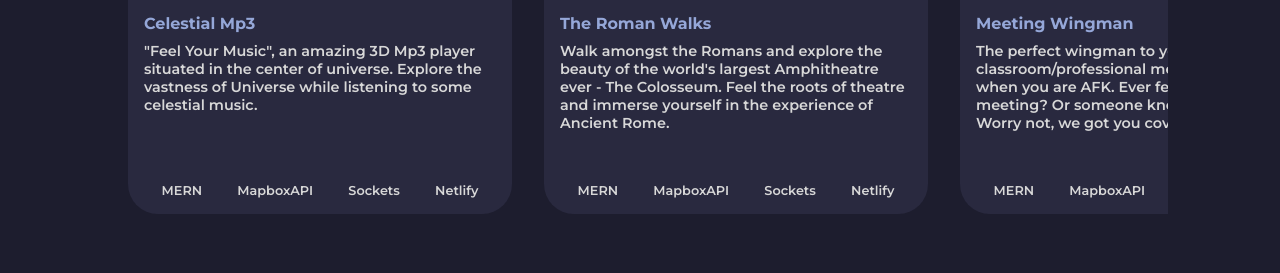
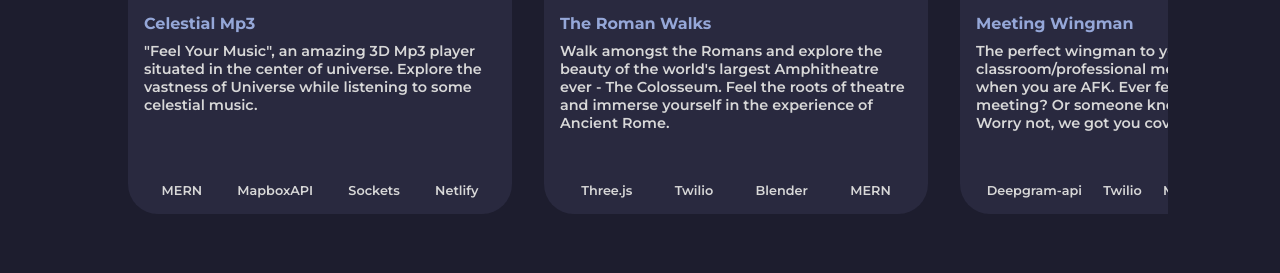
Before and after one commit to RajatSatashiya/Portfolio, a React (Create React App) app: page / in a window 1280 px wide. Shown: the part 1829-2102 px from the top of the page. Built offline with nearby package versions, Linux system fonts and the light colour scheme.

Commit message:
fixed links

```diff
--- a/src/components/projects.js
+++ b/src/components/projects.js
@@ -5,8 +5,17 @@ import { motion } from "framer-motion";
 
 function Projects() {
   var techStack1 = ["MERN", "MapboxAPI", "Sockets", "Netlify"];
+  var techStack2 = ["Three.js", "Twilio", "Blender", "MERN"];
+  var techStack3 = ["Deepgram-api", "Twilio", "MongoDB", "Javascript"];
+  var techStack4 = ["Discord.py", "Python", "Repl"];
+  var techStack5 = ["React", "MongoDB", "CSS3", "Node.js"];
+
   var project1 = {
     techStack1,
+    techStack2,
+    techStack3,
+    techStack4,
+    techStack5,
     demo: "https://medcabs.netlify.app/",
     github: "https://medcabs.netlify.app/",
   };
@@ -40,36 +49,36 @@ function Projects() {
             title="The Roman Walks"
             img="./images/romanwalks.jpeg"
             desc="Walk amongst the Romans and explore the beauty of the world's largest Amphitheatre ever - The Colosseum. Feel the roots of theatre and immerse yourself in the experience of Ancient Rome."
-            tech={project1.techStack1}
-            demo={project1.demo}
-            github={project1.github}
+            tech={project1.techStack2}
+            demo="https://www.youtube.com/watch?v=8IuusZ4mYSc&t=46s"
+            github="https://github.com/RajatSatashiya/RomanDemo"
           />
 
           <Card
             title="Meeting Wingman"
             img="./images/meetingwingman.png"
             desc="The perfect wingman to your classroom/professional meetings. Notifies you when you are AFK. Ever fell asleep during a meeting? Or someone knocked at the door? Worry not, we got you covered."
-            tech={project1.techStack1}
-            demo={project1.demo}
-            github={project1.github}
+            tech={project1.techStack3}
+            demo="https://meetingwingman.herokuapp.com/"
+            github="https://github.com/RajatSatashiya/Meeting-Wingman"
           />
 
           <Card
             title="En Bot - An Entertaining discord bot"
             img="./images/enbot.jpeg"
             desc='Yup!! That is a frog. Our cute discord bot "En" knows only two words "Rebek Rebek". You call him once and he will Rebek your entire server. Use this bot to read funny jokes and listen to some cool music.'
-            tech={project1.techStack1}
-            demo={project1.demo}
-            github={project1.github}
+            tech={project1.techStack4}
+            demo="https://discord.com/oauth2/authorize?client_id=931565231509995661&permissions=156803460438&scope=bot"
+            github="https://devpost.com/software/en-bot-an-entertaining-discord-bot"
           />
 
           <Card
             title="StuStrong"
             img="./images/stustrong.jpeg"
             desc="A Virtual community for students and anybody who wishes to learn something new. Join rooms and chat, talk and learn from other users. Unable to solve an equation? Need to learn cpp? You know where to go!!"
-            tech={project1.techStack1}
-            demo={project1.demo}
-            github={project1.github}
+            tech={project1.techStack5}
+            demo="https://devpost.com/software/stustrong"
+            github="https://github.com/RajatSatashiya/StuStrong-client"
           />
         </motion.div>
       </motion.div>
```
